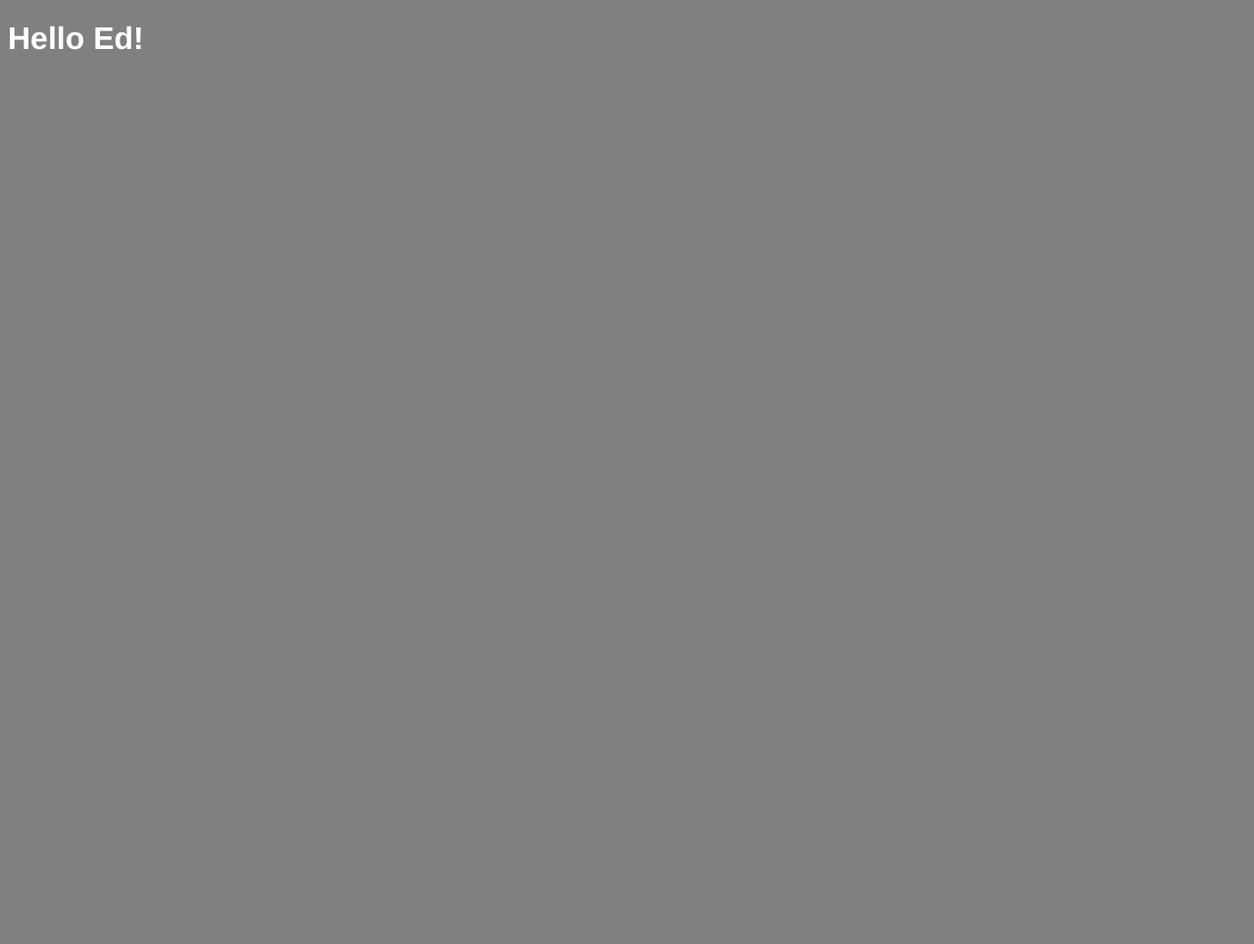
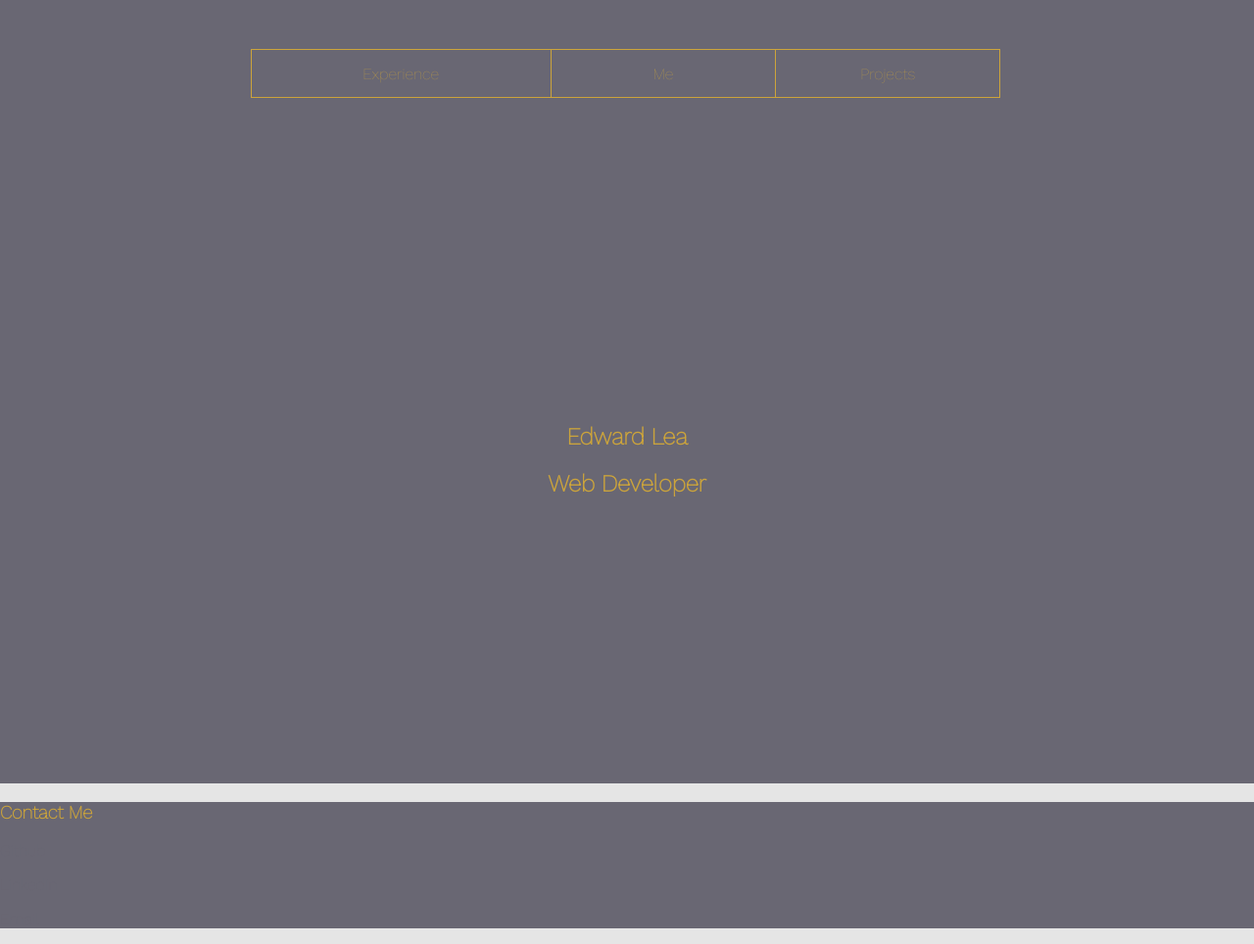
Before and after one commit to EdwardLea/edwardlea.github.io, a plain HTML site: page index.html in a window 1280 px wide. Shown: the whole page at 98% size. Before the commit the page ends 800 px from the top, so only its background shows below. Drawn offline with nearby package versions, Linux system fonts and the light colour scheme.

Commit message:
basic page set up, header and footer added to page

```diff
--- a/index.html
+++ b/index.html
@@ -4,9 +4,28 @@
     <meta charset="utf-8">
     <title>Edward Lea | Web Developer</title>
     <script src="app.js" charset="utf-8"></script>
+    <link href="https://fonts.googleapis.com/css?family=Work+Sans:100" rel="stylesheet">
+    <link rel="stylesheet" href="https://cdn.rawgit.com/konpa/devicon/df6431e323547add1b4cf45992913f15286456d3/devicon.min.css">
     <link rel="stylesheet" href="style.css">
   </head>
   <body>
-    <h1> Hello Ed! </h1>
+    <header>
+      <nav>
+        <a href="#expereince"> Experience</a>
+        <a href="#me"> Me</a>
+        <a href="#project"> Projects</a>
+      </nav>
+      <section class="hero">
+        <h1> Edward Lea </h1>
+        <h2>Web Developer</h2>
+      </section>
+    </header>
+
+    <footer>
+      <h3>Contact Me</h3>
+      <p>Github</p>
+      <p>LinkedIn</p>
+      <p>Email</p>
+    </footer>
   </body>
 </html>
```
Also changed, not shown: scss/style.scss (added), style.css, 1 other file.
